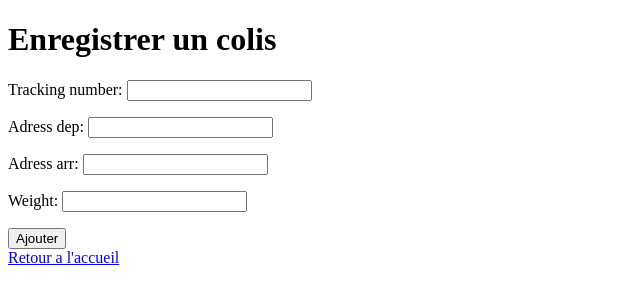
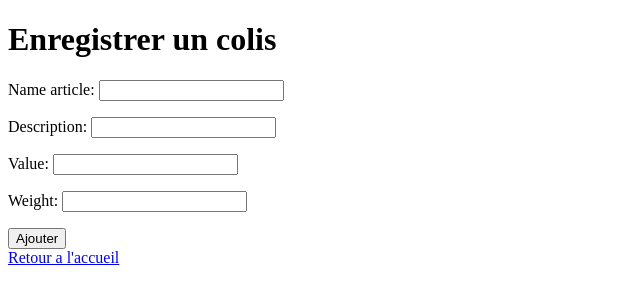
Before and after one commit to Selenaa58/SiteMusee, a Django app: page /register in a window 1280 px wide. Shown: the top 304 px of the page, without its empty margins (0-640 px from the left). Run offline with Django 5.2, Linux system fonts and the light colour scheme.

Commit message:
2eCommit

```diff
--- a/app/forms.py
+++ b/app/forms.py
@@ -5,8 +5,8 @@ class ParcelForm(forms.ModelForm):
     class Meta:
         model = Parcel
         fields = [
-            'tracking_number',
-            'adress_dep',
-            'adress_arr',
+            'name_article',
+            'description',
+            'value',
             'weight',
         ]
--- a/app/models.py
+++ b/app/models.py
@@ -11,11 +11,11 @@ from django.db import models
 
 # Create your models here.
 class Parcel(models.Model):
-    tracking_number = models.CharField(max_length=16)
-    adress_dep = models.CharField(max_length=200)
-    adress_arr = models.CharField(max_length=200)
+    name_article = models.CharField(max_length=200)
+    description = models.CharField(max_length=500)
+    value = models.CharField(max_length=200)
     weight = models.IntegerField()
     status = models.IntegerField(default=0)
 
     def __str__(self):
-        return f"Colis n°{self.tracking_number}"
+        return f"Colis n°{self.name_article}"
--- /dev/null
+++ b/website/templates/index.css
@@ -0,0 +1,3 @@
+body {
+    background-color: red;
+}
--- a/website/templates/one_parcel.html
+++ b/website/templates/one_parcel.html
@@ -8,9 +8,9 @@
 <body>
     <h1>Details du {{ one_parcel }}</h1>
 
-    <p>Numero de suivi : {{ one_parcel.tracking_number }}</p>
-    <p>Adresse départ : {{ one_parcel.adress_dep }}</p>
-    <p>Adresse arrivée : {{ one_parcel.adress_arr }}</p>
+    <p>Nom  : {{ one_parcel.name_article }}</p>
+    <p>Description : {{ one_parcel.description }}</p>
+    <p>Valeur : {{ one_parcel.value }}</p>
     <p>Poids : {{ one_parcel.weight }}kg</p>
     <p>Etat de livraison : {{ one_parcel.status }}</p>
 
```
Also changed, not shown: website/templates/index.html (+6 -2 lines).
